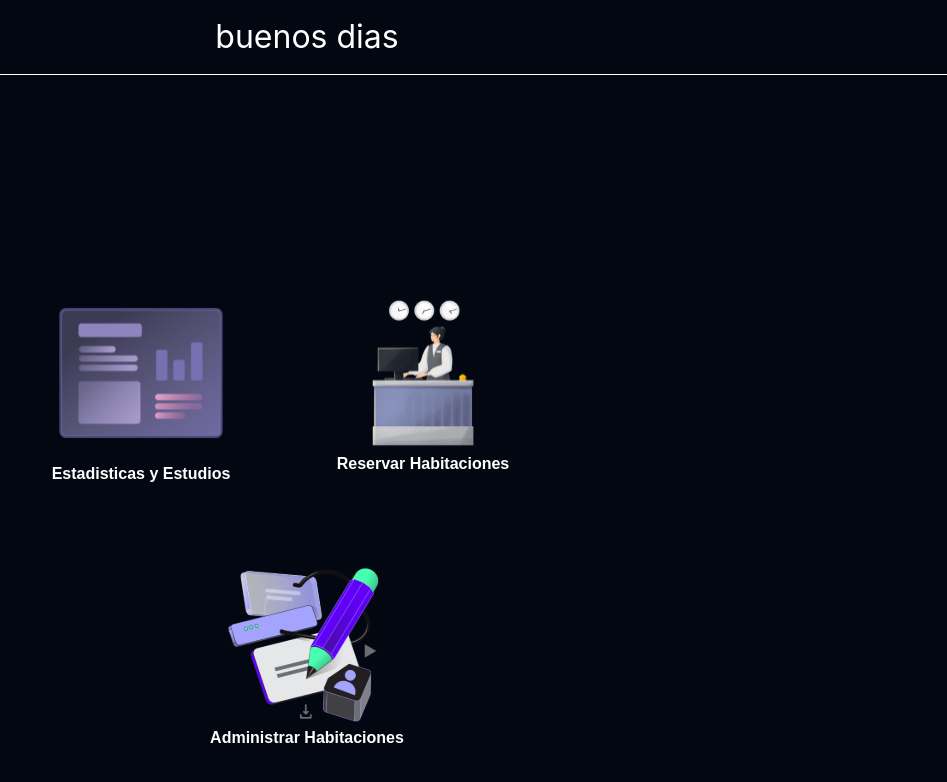
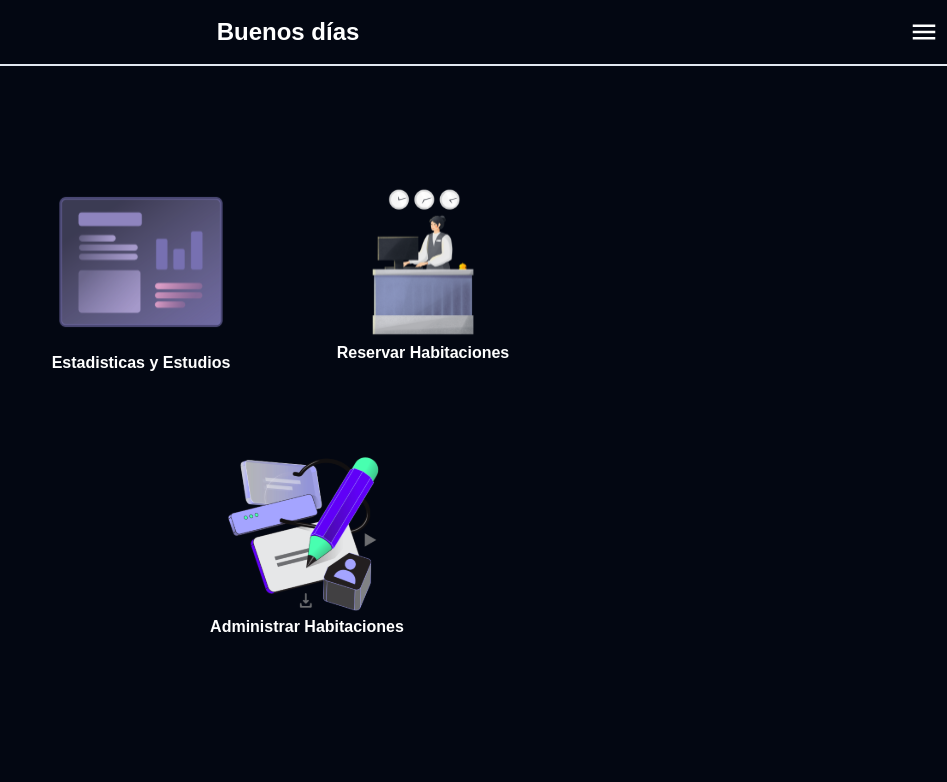
Before and after one commit to JhosepTM/babels-frontend, a React (Vite) app: page /menu in a window 1280 px wide. Shown: the top 782 px of the page, without its empty margins (333-1280 px from the left). Built offline with nearby package versions, Linux system fonts and the light colour scheme.

Commit message:
Creando el Header para las paginas, correspondientes

```diff
--- a/package.json
+++ b/package.json
@@ -23,6 +23,7 @@
     "react": "^18.2.0",
     "react-dom": "^18.2.0",
     "react-hook-form": "^7.49.2",
+    "react-icons": "^5.0.1",
     "react-router-dom": "^6.21.0",
     "tailwind-merge": "^2.1.0",
     "tailwindcss-animate": "^1.0.7",
--- a/src/components/ui/Header.tsx
+++ b/src/components/ui/Header.tsx
@@ -1,13 +1,39 @@
-import "@/css/Header.css";
+
+import React, { useState } from 'react';
+import { IoMdMenu } from 'react-icons/io';
 
 const Header = () => {
+  const [isDropdownOpen, setDropdownOpen] = useState(false);
+
+  const toggleDropdown = () => {
+    setDropdownOpen(!isDropdownOpen);
+  };
+
+  const handleLogout = () => {
+    // Lógica para cerrar sesión
+    console.log('Cerrando sesión...');
+  };
+
   return (
-    <div className="center-container">
-      <header>
-        <div className="header-content">
-          <h1>buenos dias</h1>
-        </div>
-      </header>
+    <div className="flex justify-between items-center bg-gray-950 text-white py-4 border-b-2 border-030712">
+      <h1 className="text-2xl font-bold mx-auto">Buenos días</h1>
+
+      {/* Desplegable con el icono de tres líneas verticales más grande */}
+      <div className="flex items-center mr-2">
+        <button onClick={toggleDropdown} className="text-white font-bold">
+          <IoMdMenu size={30} />
+        </button>
+
+        {isDropdownOpen && (
+          <div className="absolute right-3 mt-24 bg-zinc-500 p-2 rounded shadow border border-white">
+            <p className='text-white mb-2'>Juan Huzas maldonado</p>
+            <hr className="my-2 border-white" />
+            <button onClick={handleLogout} className="text-white rounded transition-transform transform hover:scale-105 focus:outline-none focus:shadow-outline">
+              Cerrar Sesión
+            </button>
+          </div>
+        )}
+      </div>
     </div>
   );
 };
```
Also changed, not shown: 1 other file (tests, documents, lock files or other folders).
